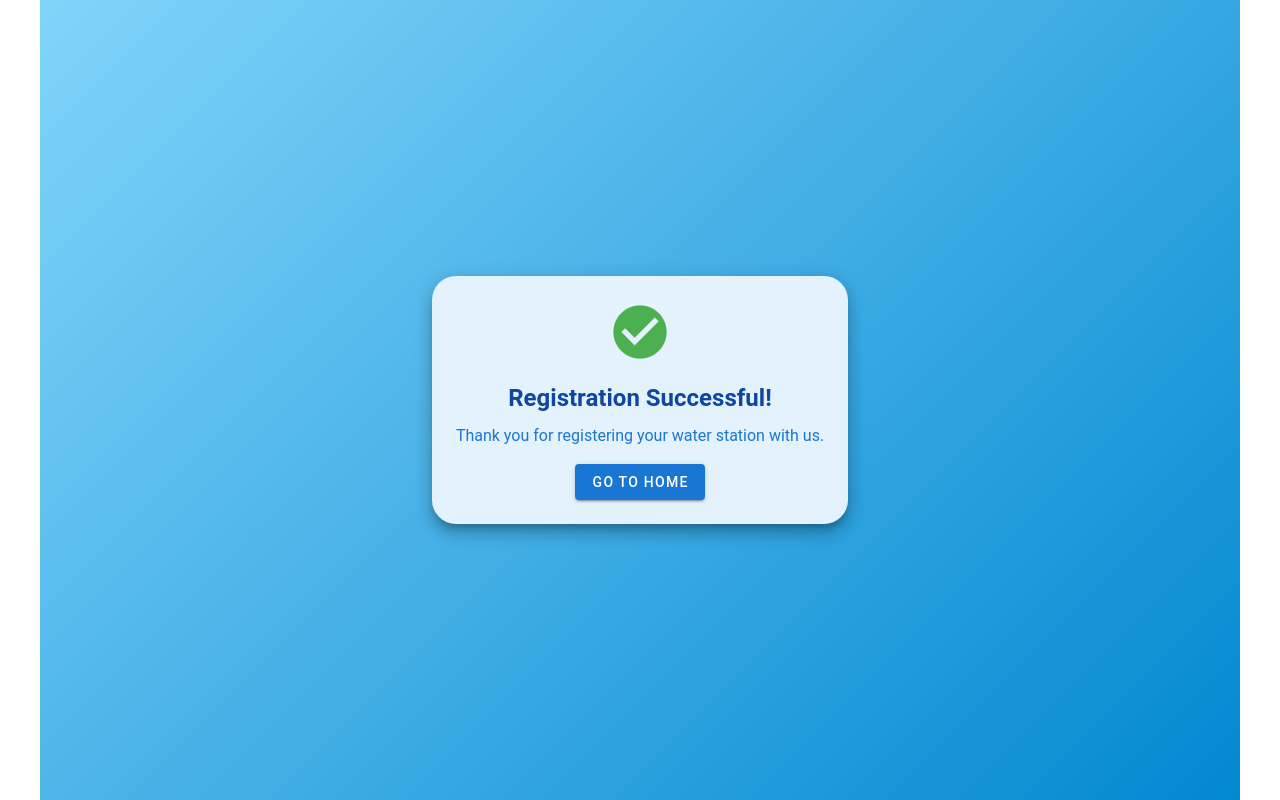
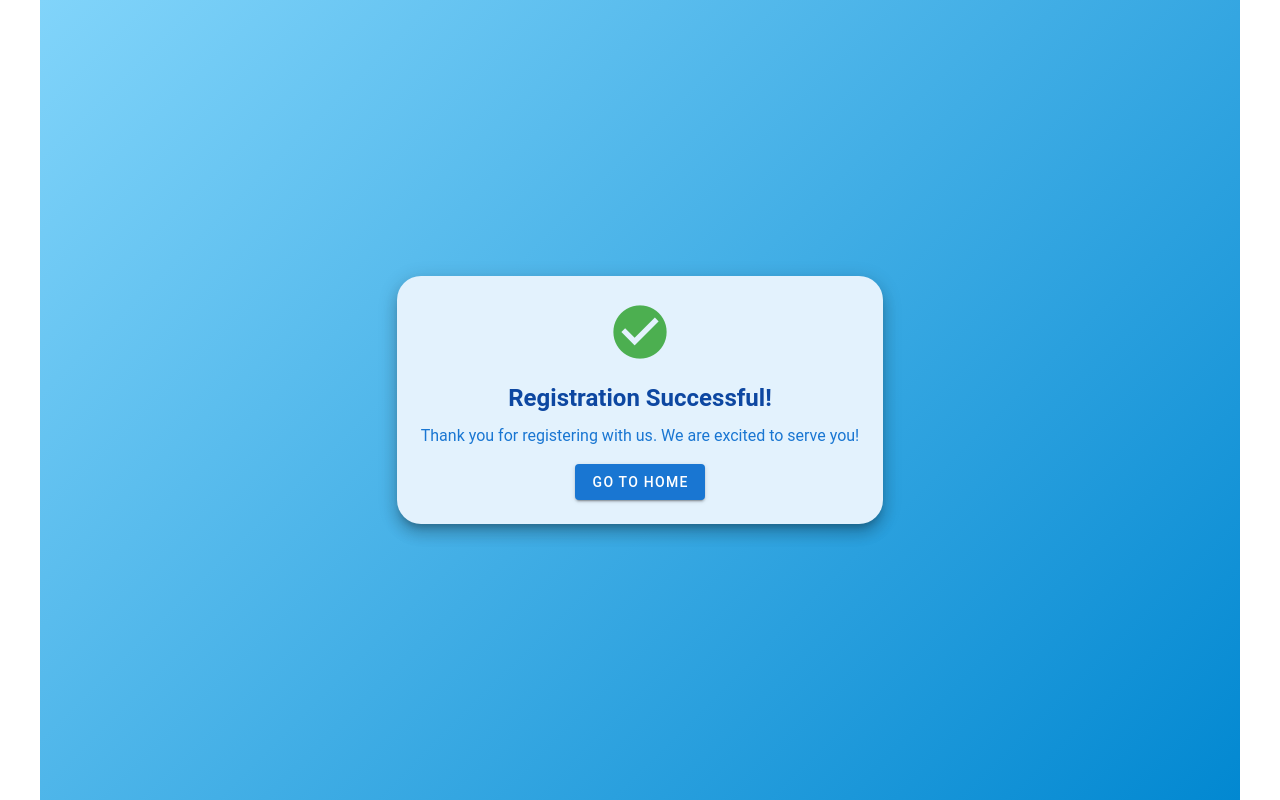
Before and after one commit to jason-himongala/Hydroswift_System, a Vue app: page /Confirmation in a window 1280 px wide. Built offline with nearby package versions, Linux system fonts and the light colour scheme; no server answers.

Commit message:
fix: fix registration message

```diff
--- a/src/views/auth/ConfirmationView.vue
+++ b/src/views/auth/ConfirmationView.vue
@@ -10,7 +10,7 @@
           <v-icon size="64" color="green">mdi-check-circle</v-icon>
           <h2 class="mt-4" style="color: #0d47a1">Registration Successful!</h2>
           <p class="mt-2" style="color: #1976d2">
-            Thank you for registering your water station with us.
+            Thank you for registering with us. We are excited to serve you!
           </p>
           <v-btn class="mt-4" color="blue-darken-2" @click="$router.push('/Homepage')">
             Go to Home</v-btn
```
